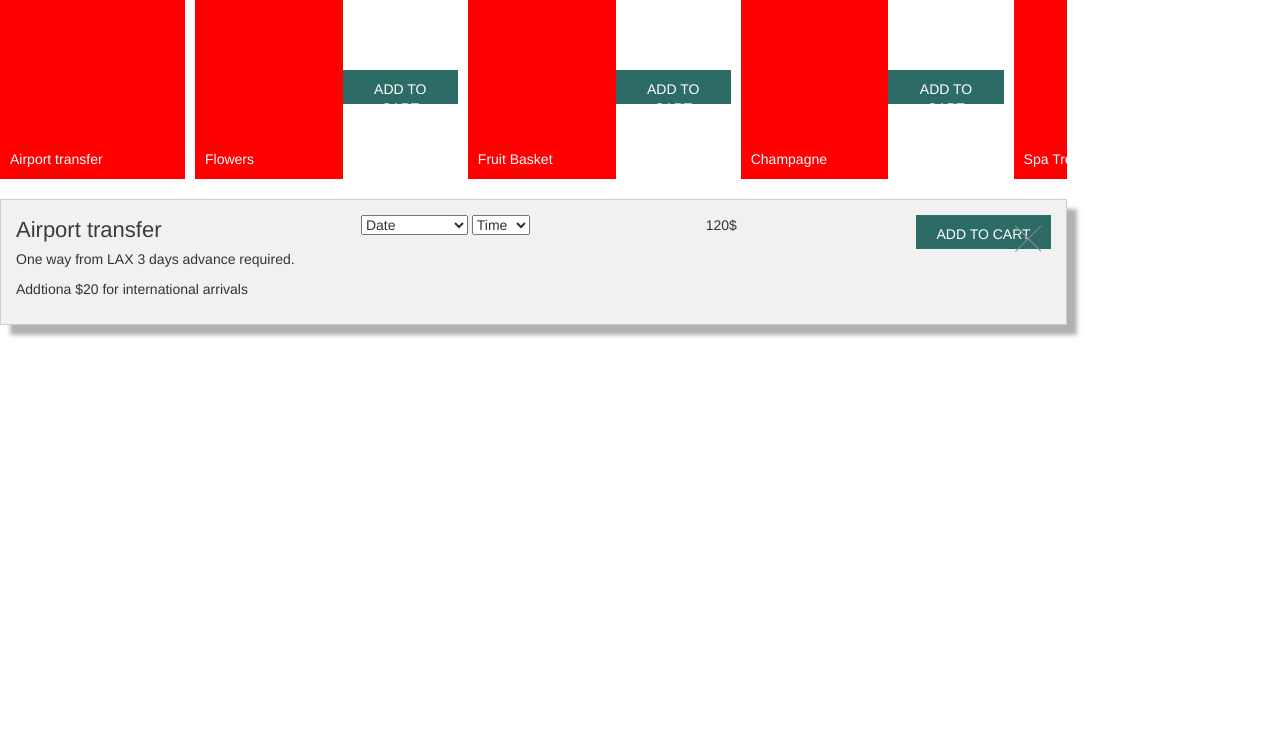
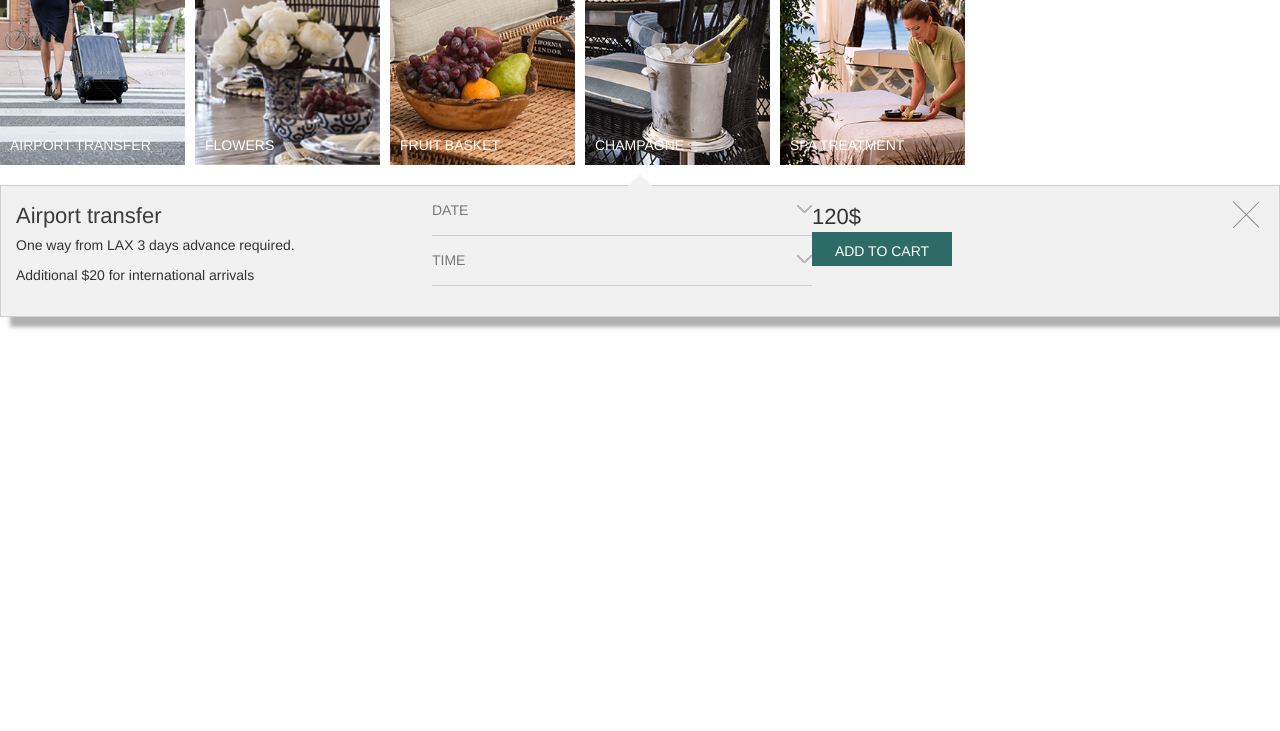
Before and after one commit to Siarhei-Patronchyk/enhance-stay-conponent, a plain HTML site: page index.html in a window 1280 px wide. Shown: the part 69-800 px from the top of the page. Drawn offline with nearby package versions, Linux system fonts and the light colour scheme.

Commit message:
update styles

```diff
--- a/index.html
+++ b/index.html
@@ -17,23 +17,24 @@
 </head>
 <body class="container-fluid">
 	<div class="enhance-stay-block row">
-		<div class="enhance-stay-block__heading col-lg-10">
+		<div class="enhance-stay-block__heading enhance-stay-block__heading--content-expanded">
 			<h2>Enhance Your Stay</h2>
 		</div>
-		<ul class="enhance-stay-block__enhance-list col-lg-10">
-			<li class="enhance-stay-block__enhance-list_item">
-				<div class="enhance-stay-block__enhance-list_item-heading">
-					<div class="enhance-stay-block__enhance-list_image-container"></div>
-					<span class="enhance-stay-block__enhance-list_item-label">Airport transfer</span>
-					<button class="close-button enhance-stay-block__enhance-list_item-close-btn"></button>
+		<ul class="enhance-stay-block__list">
+			<li class="enhance-stay-block__item">
+				<div class="enhance-stay-block__item_heading">
+					<div class="enhance-stay-block__item_image-container" style="background-image: url('assets/img/img_1.png');"></div>
+					<span class="enhance-stay-block__item_label">Airport transfer</span>
+					<button class="close-button enhance-stay-block__item_close-btn enhance-stay-block__item_close-btn--content-expanded"></button>
+					<button class="add-button enhance-stay-block__item_add-btn enhance-stay-block__item_add-btn--heading enhance-stay-block__item_add-btn--content-expanded">add to cart</button>
 				</div>
-				<div class="enhance-stay-block__enhance-list_item-content enhance-stay-block__enhance-list_item-content--inner clearfix">
-					<div class="enhance-stay-block__enhance-list_item-content--0 col-xs-12 col-sm-4 col-md-4 col-lg-4">
-						<p class="enhance-stay-block__enhance-list_item-description">One way from LAX 3 days advance required.</p>
-						<p class="enhance-stay-block__enhance-list_item-description">Addtiona $20 for international arrivals</p>
+				<div class="enhance-stay-block__item_content enhance-stay-block__item_content--inner clearfix">
+					<div class="enhance-stay-block__item_content--0 form-group col-xs-12 col-sm-4 col-md-4 col-lg-4">
+						<p class="enhance-stay-block__item_description">One way from LAX 3 days advance required.</p>
+						<p class="enhance-stay-block__item_description">Additional $20 for international arrivals</p>
 					</div>
-					<div class="enhance-stay-block__enhance-list_item-content--1 col-xs-12">
-						<select name="date" id="date" class="">
+					<div class="enhance-stay-block__item_content--1 col-xs-12">
+						<select name="date" id="date" class="date-select enhance-stay-block__item_date-select form-group">
 							<option>Date</option>
 							<option value="1">1 December</option>
 							<option value="2">2 December</option>
@@ -48,26 +49,8 @@
 							<option value="11">11 December</option>
 							<option value="12">12 December</option>
 							<option value="13">14 December</option>
-							<option value=""></option>
-							<option value=""></option>
-							<option value=""></option>
-							<option value=""></option>
-							<option value=""></option>
-							<option value=""></option>
-							<option value=""></option>
-							<option value=""></option>
-							<option value=""></option>
-							<option value=""></option>
-							<option value=""></option>
-							<option value=""></option>
-							<option value=""></option>
-							<option value=""></option>
-							<option value=""></option>
-							<option value=""></option>
-							<option value=""></option>
-							<option value=""></option>
 						</select>
-						<select name="time" id="time">
+						<select name="time" id="time" class="date-select form-group">
 							<option>Time</option>
 							<option value="1">01:00</option>
 							<option value="2">02:00</option>
@@ -95,49 +78,54 @@
 							<option value="0">00:00</option>
 						</select>
 					</div>
-					<div class="enhance-stay-block__enhance-list_item-content--2 col-xs-12 col-sm-4 col-md-4 col-lg-4">
+					<div class="enhance-stay-block__item_content--2 col-xs-12 col-sm-4 col-md-4 col-lg-4">
 						<div class="enhance-stay-block__price">120$</div>
-						<button class="add-button enhance-stay-block__enhance-list_item-button enhance-stay-block__enhance-list_item-button--add">add to cart</button>
+						<button class="add-button enhance-stay-block__item_button enhance-stay-block__item_button--add">add to cart</button>
+						<button class="close-button enhance-stay-block__item_close-btn enhance-stay-block__item_close-btn--heading"></button>
 					</div>
 				</div>
 			</li>
-			<li class="enhance-stay-block__enhance-list_item">
-				<div class="enhance-stay-block__enhance-list_item-heading">
-					<div class="enhance-stay-block__enhance-list_image-container"></div>
-					<span class="enhance-stay-block__enhance-list_item-label">Flowers</span>
-					<button class="add-button">add to cart</button>
+			<li class="enhance-stay-block__item">
+				<div class="enhance-stay-block__item_heading">
+					<div class="enhance-stay-block__item_image-container" style="background-image: url('assets/img/img_2.png');"></div>
+					<span class="enhance-stay-block__item_label">Flowers</span>
+					<button class="add-button enhance-stay-block__item_add-btn enhance-stay-block__item_add-btn--heading">add to cart</button>
+					<button class="close-button enhance-stay-block__item_close-btn enhance-stay-block__item_close-btn--heading"></button>
 				</div>
 			</li>
-			<li class="enhance-stay-block__enhance-list_item">
-				<div class="enhance-stay-block__enhance-list_item-heading">
-					<div class="enhance-stay-block__enhance-list_image-container"></div>
-					<span class="enhance-stay-block__enhance-list_item-label">Fruit Basket</span>
-					<button class="add-button">add to cart</button>
+			<li class="enhance-stay-block__item">
+				<div class="enhance-stay-block__item_heading">
+					<div class="enhance-stay-block__item_image-container" style="background-image: url('assets/img/img_3.png');"></div>
+					<span class="enhance-stay-block__item_label">Fruit Basket</span>
+					<button class="add-button enhance-stay-block__item_add-btn enhance-stay-block__item_add-btn--heading">add to cart</button>
+					<button class="close-button enhance-stay-block__item_close-btn enhance-stay-block__item_close-btn--heading"></button>
 				</div>
 			</li>
-			<li class="enhance-stay-block__enhance-list_item">
-				<div class="enhance-stay-block__enhance-list_item-heading">
-					<div class="enhance-stay-block__enhance-list_image-container"></div>
-					<span class="enhance-stay-block__enhance-list_item-label">Champagne</span>
-					<button class="add-button">add to cart</button>
+			<li class="enhance-stay-block__item">
+				<div class="enhance-stay-block__item_heading">
+					<div class="enhance-stay-block__item_image-container" style="background-image: url('assets/img/img_4.png');"></div>
+					<span class="enhance-stay-block__item_label">Champagne</span>
+					<button class="add-button enhance-stay-block__item_add-btn enhance-stay-block__item_add-btn--heading">add to cart</button>
+					<button class="close-button enhance-stay-block__item_close-btn enhance-stay-block__item_close-btn--heading"></button>
 				</div>
 			</li>
-			<li class="enhance-stay-block__enhance-list_item enhance-stay-block__enhance-list_item--last">
-				<div class="enhance-stay-block__enhance-list_item-heading">
-					<div class="enhance-stay-block__enhance-list_image-container"></div>
-					<span class="enhance-stay-block__enhance-list_item-label">Spa Treatment</span>
-					<button class="add-button">add to cart</button>
+			<li class="enhance-stay-block__item enhance-stay-block__item--last">
+				<div class="enhance-stay-block__item_heading">
+					<div class="enhance-stay-block__item_image-container" style="background-image: url('assets/img/img_5.png');"></div>
+					<span class="enhance-stay-block__item_label">Spa Treatment</span>
+					<button class="add-button enhance-stay-block__item_add-btn enhance-stay-block__item_add-btn--heading">add to cart</button>
+					<button class="close-button enhance-stay-block__item_close-btn enhance-stay-block__item_close-btn--heading"></button>
 				</div>
 			</li>
 		</ul>
-		<div class="enhance-stay-block__enhance-list_item-content enhance-stay-block__enhance-list_item-content--outer col-lg-10 clearfix">
-			<div class="enhance-stay-block__enhance-list_item-content--0 col-xs-12 col-sm-4 col-md-4 col-lg-4">
-				<label class="enhance-stay-block__enhance-list_item-label--content">Airport transfer</label>
-				<p class="enhance-stay-block__enhance-list_item-description">One way from LAX 3 days advance required.</p>
-				<p class="enhance-stay-block__enhance-list_item-description">Addtiona $20 for international arrivals</p>
+		<div class="enhance-stay-block__item_content enhance-stay-block__item_content--outer clearfix">
+			<div class="enhance-stay-block__item_content--0 col-xs-12 col-sm-4 col-md-4 col-lg-4">
+				<label class="enhance-stay-block__item_label--content">Airport transfer</label>
+				<p class="enhance-stay-block__item_description">One way from LAX 3 days advance required.</p>
+				<p class="enhance-stay-block__item_description">Additional $20 for international arrivals</p>
 			</div>
-			<div class="enhance-stay-block__enhance-list_item-content--1 col-xs-12 col-sm-4 col-md-4 col-lg-4">
-				<select name="date" id="date" class="">
+			<div class="enhance-stay-block__item_content--1 col-xs-12 col-sm-4 col-md-4 col-lg-4">
+				<select name="date" id="date" class="date-select form-group">
 					<option>Date</option>
 					<option value="1">1 December</option>
 					<option value="2">2 December</option>
@@ -171,7 +159,7 @@
 					<option value=""></option>
 					<option value=""></option>
 				</select>
-				<select name="time" id="time">
+				<select name="time" id="time" class="date-select form-group">
 					<option>Time</option>
 					<option value="1">01:00</option>
 					<option value="2">02:00</option>
@@ -199,11 +187,11 @@
 					<option value="0">00:00</option>
 				</select>
 			</div>
-			<div class="enhance-stay-block__enhance-list_item-content--2 col-xs-12 col-sm-4 col-md-4 col-lg-4">
-				<div>120$</div>
-				<button class="add-button enhance-stay-block__enhance-list_item-button enhance-stay-block__enhance-list_item-button--add">add to cart</button>
+			<div class="enhance-stay-block__item_content--2 col-xs-12 col-sm-4 col-md-4 col-lg-4">
+				<div class="enhance-stay-block__price">120$</div>
+				<button class="add-button enhance-stay-block__item_add-btn">add to cart</button>
 			</div>
-			<button class="close-button"></button>
+			<button class="close-button enhance-stay-block__item_close-btn enhance-stay-block__item_close-btn--outer"></button>
 		</div>
 	</div>
 </body>
--- a/style.scss
+++ b/style.scss
@@ -17,6 +17,7 @@
   padding: 10px 20px;
   background: #2d6c66;
   color: #ffffff;
+  white-space: nowrap;
 }
 
 .close-button {
@@ -24,48 +25,127 @@
   width: 27px;
   height: 27px;
   display: block;
-  position: absolute;
-  top: 25px;
-  right: 25px;
   cursor: pointer;
   border: none;
   -webkit-appearance: none;
 }
 
+.date-select {
+  border: none;
+  background-color: transparent;
+  font-size: 14px;
+  color: #787878;
+  font-weight: 300;
+  box-sizing: border-box;
+  height: 35px;
+  padding: 0 0 16px;
+  background-image: url(assets/sel-ar.png);
+  background-position: right 4px;
+  background-repeat: no-repeat;
+  line-height: 1.35;
+  text-indent: 0.01px;
+  text-overflow: ellipsis;
+  -moz-appearance: none;
+  -ms-appearance: none;
+  -webkit-appearance: none;
+  appearance: none !important;
+  background-size: inherit;
+  border-bottom: 1px solid #CFCFCE;
+  text-transform: uppercase;
+}
+
 //component styles
 .enhance-stay-block {
-  &__enhance-list {
+
+  &__heading {
+    @media screen and (max-width: 576px) {
+      padding: 0 20px;
+    }
+
+    &--content-expanded {
+      @media screen and (max-width: 576px) {
+        h2 {
+          background-image: url(assets/sel-ar.png);
+          background-position: right 11px;
+          background-repeat: no-repeat;
+        }
+      }
+    }
+
+    h2 {
+      font-size: 22px;
+      font-style: italic;
+      font-weight: 400;
+      line-height: 29px;
+      margin-top: 10px;
+    }
+  }
+  &__list {
     list-style-type: none;
     display: flex;
     overflow-x: auto;
     margin: 0 0 20px 0;
     padding: 0;
 
-    &_item {
+    @media screen and (max-width: 576px) {
+      flex-direction: column;
+      border: 1px solid #CFCFCE;
+      border-top: 0;
+    }
+  }
+  &__item {
     margin-right: 10px;
 
-      &-heading {
+    @media screen and (max-width: 576px) {
+      margin-right: 0;
+      border-top: 1px solid #CFCFCE;
+    }
+
+    &_image-container {
+      width: 185px;
+      height: 185px;
+      background-position: center;
+      background-size: cover;
+      background-repeat: no-repeat;
+
+      @media screen and (max-width: 576px) {
+        display: none;
+      }
+    }
+
+    &_heading {
       position: relative;
       display: flex;
       justify-content: space-between;
       align-items: center;
 
-        @media screen and (max-width: 534px) {
-          padding: 15px;
+      @media screen and (max-width: 576px) {
+        padding: 15px 20px;
         background-color: #F1F1F1;
       }
     }
-      &-label {
+    &_label {
       position: absolute;
       bottom: 10px;
       left: 10px;
+      text-transform: uppercase;
       color: #ffffff;
+      font-size: 14px;
+      font-style: normal;
+      font-stretch: normal;
+      font-weight: 500;
+      line-height: 19px;
+      text-align: left;
+      text-decoration: none;
+      letter-spacing: 0;
 
-        @media screen and (max-width: 534px) {
+      @media screen and (max-width: 576px) {
+        position: static;
         color: #3C3C3C;
         font-size: 22px;
         line-height: 29px;
         font-weight: 400;
+        text-transform: capitalize;
       }
 
       &--content {
@@ -79,7 +159,7 @@
     &--last {
       margin-right: 0;
     }
-      &-content {
+    &_content {
       position: relative;
       box-shadow: 10px 10px 4px 0px rgba(100,100,100,0.5);
       border: 1px solid #CFCFCE;
@@ -89,71 +169,84 @@
       &--inner {
         display: none;
         border: 0;
+        box-shadow: none;
 
-          @media screen and (max-width: 534px) {
+        @media screen and (max-width: 576px) {
           display: block;
+          padding: 0 20px 20px;
         }
       }
 
       &--outer {
-          @media screen and (max-width: 534px) {
+        &:before {
+          content: "";
+          position: absolute;
+          top: -24px;
+          left: 50%;
+          transform: translateX(-50%);
+          border-width: 12px 12px 12px 12px;
+          border-style: solid;
+          border-color: transparent transparent #F1F1F1 transparent;
+          z-index: 100;
+        }
+        @media screen and (max-width: 576px) {
           display: none;
         }
       }
 
       &--0 {
         padding: 0;
+        display: flex;
+        flex-direction: column;
       }
 
       &--1 {
         padding: 0;
+        display: flex;
+        flex-direction: column;
+        max-width: 380px;
       }
 
       &--2 {
+        padding: 0;
         display: flex;
+        flex-direction: column;
+
+        @media screen and (max-width: 576px) {
+          flex-direction: row;
           justify-content: space-between;
-          padding: 0;
         }
       }
-      &-button {
+    }
+    &_close-btn {
+      display: none;
+      position: absolute;
+      top: 15px;
+      right: 20px;
 
+      &--outer {
+        display: inline;
       }
-      &-close-btn {
-        display: none;
 
-        @media screen and (max-width: 534px) {
+      @media screen and (max-width: 576px) {
+        &--content-expanded {
           display: block;
         }
       }
     }
-    &_image-container {
-      width: 185px;
-      height: 185px;
-      background-color: red;
 
-      @media screen and (max-width: 534px) {
+    &_add-btn {
+      max-width: 140px;
+
+      &--heading {
         display: none;
       }
+      @media screen and (max-width: 576px) {
+        &--heading {
+          display: block;
         }
-
-    @media screen and (max-width: 534px) {
-      flex-direction: column;
-
-      &_item {
-        margin-right: 0;
-        border: 1px solid #CFCFCE;
-
-        &-heading {
-          position: relative;
-        }
-        &-label {
-          position: static;
-
-          color: #636363;
-        }
-
-        &-content {
-          box-shadow: none;
+        &--content-expanded {
+          display: none;
         }
       }
     }
```
Also changed, not shown: assets/img/bitmap-1.png (deleted), assets/img/img_1.png (added), assets/img/img_2.png (added), assets/img/img_3.png (added), assets/img/img_4.png (added), assets/img/img_5.png (added), style.css, 4 other files. Lines whose indentation alone changed are shown as unchanged.
